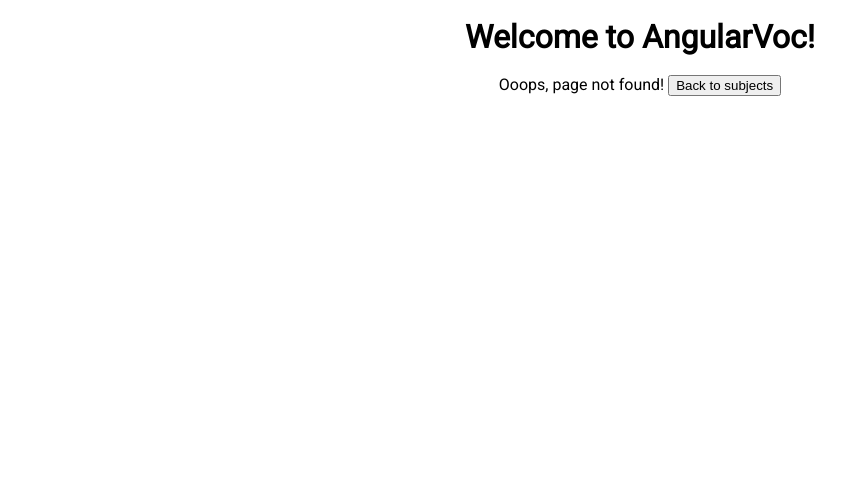
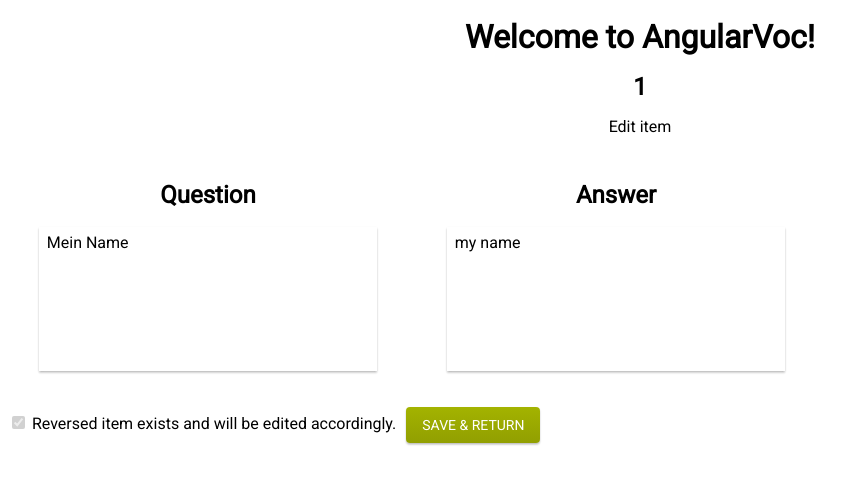
Before and after one commit to JuanMiguelDiaz/AngularVoc, an Angular app: page /editItem/1/1 in a window 1280 px wide. Before the commit this address had no page. Shown: the top 484 px of the page, without its empty margins (0-865 px from the left). Built offline with nearby package versions, Linux system fonts and the light colour scheme.

Commit message:
Added editItem-component and refactoring using QuizItem-Class

```diff
--- a/src/app/app-routing.module.ts
+++ b/src/app/app-routing.module.ts
@@ -5,6 +5,7 @@ import { SubjectsComponent } from './subjects/subjects.component';
 import { PageNotFoundComponent } from './page-not-found/page-not-found.component';
 import { QuizComponent } from './quiz/quiz.component';
 import { AddItemComponent } from './add-item/add-item.component';
+import { EditItemComponent } from './edit-item/edit-item.component';
 
 
 const routes: Routes = [
@@ -12,7 +13,7 @@ const routes: Routes = [
 	{path: 'subjects', component: SubjectsComponent},
 	{path: 'quiz/:id', component: QuizComponent},
 	{path: 'addItem/:id', component:  AddItemComponent},
-	//{path: 'editItem/:id', component:  AddItemComponent},
+	{path: 'editItem/:subject/:id', component:  EditItemComponent},
 	{path: "**", component: PageNotFoundComponent},
 ];
 
@@ -22,4 +23,4 @@ const routes: Routes = [
 })
 export class AppRoutingModule { }
 
-export const routingComponents = [SubjectsComponent, PageNotFoundComponent, QuizComponent, AddItemComponent,]
+export const routingComponents = [SubjectsComponent, PageNotFoundComponent, QuizComponent, AddItemComponent, EditItemComponent]
--- a/src/app/app.module.ts
+++ b/src/app/app.module.ts
@@ -9,6 +9,7 @@ import { PageNotFoundComponent } from './page-not-found/page-not-found.component
 import { SampleServiceService } from './sample-service.service';
 import { QuizComponent } from './quiz/quiz.component';
 import { AddItemComponent } from './add-item/add-item.component';
+import { EditItemComponent } from './edit-item/edit-item.component';
 
 @NgModule({
   declarations: [
@@ -17,6 +18,7 @@ import { AddItemComponent } from './add-item/add-item.component';
     PageNotFoundComponent,
     QuizComponent,
     AddItemComponent,
+    EditItemComponent,
   ],
   imports: [
     BrowserModule,
--- /dev/null
+++ b/src/app/edit-item/edit-item.component.html
@@ -0,0 +1,17 @@
+<h2>{{subject}}</h2>
+<p>Edit item</p>
+<div class="quizContainer">
+	<div class="quizBox">
+		<h2>Question</h2>
+	<textarea [(ngModel)]="quizItem.question" cols="40" rows="8" style="max-width: 90%;"> </textarea>
+	</div>
+    <div class="quizBox">
+    	<h2>Answer</h2>
+    	<textarea [(ngModel)]="quizItem.answer" type="text" cols="40" rows="8" style="max-width: 90%;" #userAnswerField></textarea>
+    </div>
+ </div>
+
+<div style="float: left;">
+    <input [(ngModel)]="swapped" disabled type="checkbox"> Reversed item exists and will be edited accordingly.
+    <button class="primaryButton" (click)="clickSave()">Save & return</button>
+</div>
--- /dev/null
+++ b/src/app/edit-item/edit-item.component.ts
@@ -0,0 +1,35 @@
+import { Component, OnInit } from '@angular/core';
+import { Router, ActivatedRoute } from '@angular/router';
+import { Location } from '@angular/common';
+
+import { SampleServiceService, QuizItem } from '../sample-service.service';
+
+@Component({
+  selector: 'app-edit-item',
+  templateUrl: './edit-item.component.html',
+  styleUrls: ['./edit-item.component.css']
+})
+export class EditItemComponent implements OnInit {
+
+	public subject = "";
+	public itemId: number;
+	public quizItem : QuizItem;
+	public swapped = false;
+
+  constructor(private route: ActivatedRoute, private _sampleServiceService: SampleServiceService, private location: Location,) { }
+
+  ngOnInit() {
+  	this.subject = this.route.snapshot.paramMap.get('subject');
+  	this.itemId = parseInt(this.route.snapshot.paramMap.get('id'));
+  	this.quizItem = this._sampleServiceService.getItem(this.itemId);
+  	if(this.quizItem.swappedTo){
+  		this.swapped = true;
+  	}
+  }
+  clickSave(){
+  	// Call edit-function + location.back
+  	this._sampleServiceService.updateItem(this.quizItem);
+  	console.log(this.quizItem);
+  	this.location.back();
+  }
+}
--- a/src/app/quiz/quiz.component.html
+++ b/src/app/quiz/quiz.component.html
@@ -16,6 +16,10 @@
     </div>
  </div>
 
+<div style="float: left;">
+    <button class="secondaryButton" (click)="toEdit(chosenSubject, quizItem.ID)">Edit item</button>
+</div>
+
 <div *ngIf="answerCorrect">
     <button class="primaryButton" (click)="onNext()" #nextButton>Next</button>
     <p> Due date is updated to {{quizItem.due}}!<p>
--- a/src/app/quiz/quiz.component.ts
+++ b/src/app/quiz/quiz.component.ts
@@ -1,7 +1,7 @@
 import { Component, OnInit, ViewChild, ElementRef, Renderer2 } from '@angular/core';
 import { ActivatedRoute, Router } from '@angular/router';
 
-import { SampleServiceService } from '../sample-service.service';
+import { SampleServiceService, QuizItem } from '../sample-service.service';
 
 
 @Component({
@@ -12,7 +12,7 @@ import { SampleServiceService } from '../sample-service.service';
 export class QuizComponent implements OnInit {
 
   public chosenSubject;
-  public quizItem = {};
+  public quizItem? : QuizItem;
   public userAnswer = "";
   public question = "";
   public answer = "";
@@ -34,13 +34,12 @@ export class QuizComponent implements OnInit {
   	this.chosenSubject = id;
     this.quizItem = this._sampleServiceService.getQuizItem(this.chosenSubject);
     this.numOfOpenItems = this._sampleServiceService.getNumOfOpenItems(this.chosenSubject);
-    if (this.quizItem.swapped == "swapped"){
-      this.question = this.quizItem.answer;
-      this.answer = this.quizItem.question;
-    } else {
-      this.question = this.quizItem.question;
-      this.answer = this.quizItem.answer;
-    }
+    this.question = this.quizItem.question;
+    this.answer = this.quizItem.answer;
+  }
+
+  toEdit(chosenSubject: string, ID: number) {
+    this.router.navigate(['/editItem',chosenSubject, ID]);
   }
 
 
@@ -79,7 +78,7 @@ export class QuizComponent implements OnInit {
   }
 
   onNext(){
-    this._sampleServiceService.updateItem(this.quizItem.id)
+    this._sampleServiceService.updateItem(this.quizItem)
     this._sampleServiceService.getNumOfOpenItems(this.chosenSubject)
     // if open items = null, redirect to nice you did it!
     // else: loadNext item
--- a/src/app/sample-service.service.ts
+++ b/src/app/sample-service.service.ts
@@ -7,8 +7,8 @@ export class SampleServiceService {
 
   public CountInt = 0;
   public ItemDict = [
-    {"ID": 1, "question": "Mein Name", "answer": "my name", "subject": "German (Sample)", "phase": 4, "due": "24.12.2018", "swapped": "",},
-    {"ID": 1, "question": "Mein Name", "answer": "my name", "subject": "German (Sample)", "phase": 4, "due": "24.12.2018", "swapped": "",},
+    {"ID": 1, "question": "Mein Name", "answer": "my name", "subject": "German (Sample)", "phase": 4, "due": "24.12.2018", "swappedTo": 1,},
+    {"ID": 1, "question": "Mein Name", "answer": "my name", "subject": "German (Sample)", "phase": 4, "due": "24.12.2018", "swappedTo": 8,},
   ];
 
   constructor() { }
@@ -25,14 +25,18 @@ export class SampleServiceService {
 	  this.CountInt ++;
     console.log(this.CountInt);
     if (this.CountInt % 2 == 0) {
-      return {"ID": 55, "question": "Dein Name", "answer": "your name", "phase": 2, "due": "25.12.2018", "swapped": "",}
+      return {"ID": 55, "question": "Dein Name", "answer": "your name", "subject": "Spanish", "phase": 2, "due": "25.12.2018", "swappedTo": 6,}
     } else {
-      return {"ID": 54, "question": "Mein Name", "answer": "my name", "phase": 4, "due": "24.12.2018", "swapped": "",}
+      return {"ID": 54, "question": "Mein Name", "answer": "my name", "subject": "Spanish", "phase": 4, "due": "24.12.2018", "swappedTo": 4,}
     }
   }
 
-  updateItem(quizItem){
+  updateItem(quizItem: QuizItem){
     //Needed for edit + changing due date.
+  }
+
+  getItem(id : number) : QuizItem{
+    return {"ID": 54, "question": "Mein Name", "answer": "my name", "subject": "Spanish", "phase": 4, "due": "24.12.2018", "swappedTo": 3,}
   }
 
   addItem(Item){
@@ -62,5 +66,5 @@ export class QuizItem {
   public subject : string;
   public phase : number;
   public due : string;
-  public swapped?: string;
+  public swappedTo?: number;
 }
```
Also changed, not shown: src/app/edit-item/edit-item.component.css (added), 1 other file (tests, documents, lock files or other folders).
